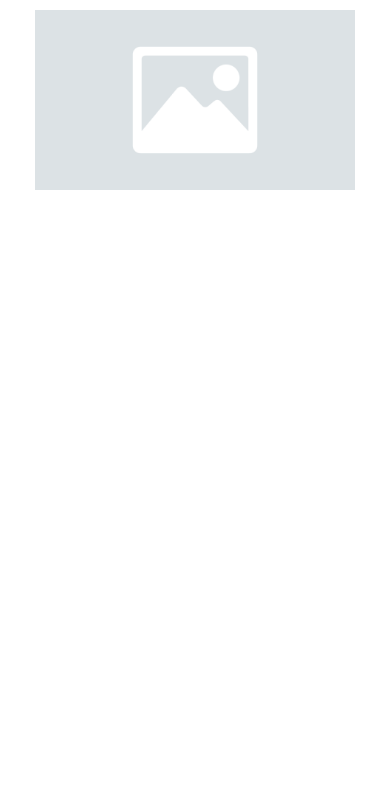
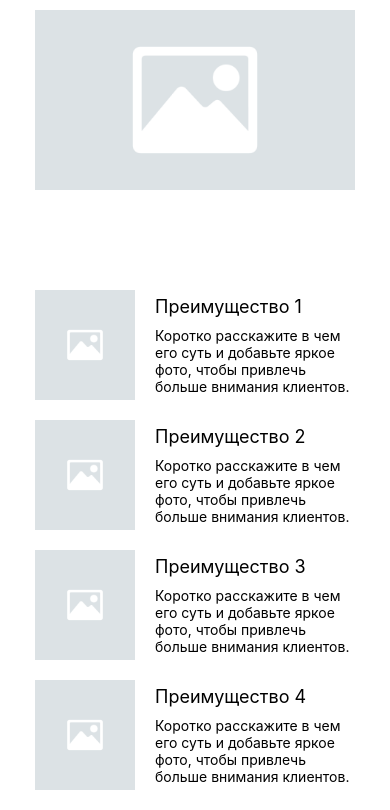
Before and after one commit to BulatGim/templates, a React (Create React App) app: page /template2 in a window 390 px wide. Shown: the part 822-1632 px from the top of the page. Before the commit the page ends 1112 px from the top, so only its background shows below. Built offline with nearby package versions, Linux system fonts and the light colour scheme.

Commit message:
sectionAdvantages

```diff
--- /dev/null
+++ b/src/templates/template2/organisms/sectionAdvantages/Advantage/Advantage.js
@@ -0,0 +1,12 @@
+import './Advantage.scss';
+export default function Advantage(props) {
+    return (
+        <div className="advantage">
+            <img src={props.card.src} alt="" className="advantage__img"></img>
+            <div className="advantage__text">
+                <h3 className="advantage__title">{props.card.title}</h3>
+                <h4 className="advantage__subtitle">{props.card.subtitle}</h4>
+            </div>
+        </div>
+    )
+}
--- /dev/null
+++ b/src/templates/template2/organisms/sectionAdvantages/Advantage/Advantage.scss
@@ -0,0 +1,120 @@
+.advantage {
+    max-width: 670px;
+    height: 190px;
+    display: flex;
+    align-items: center;
+    margin-right: 30px;
+    margin-bottom: 30px;
+
+    &:nth-child(2n) {
+        margin-right: 0;
+    }
+
+    &__img {
+        height: 100%;
+        width: 190px;
+    }
+
+    &__text {
+        margin-left: 25px;
+    }
+
+    &__title {
+        margin-bottom: 15px;
+    }
+
+    @media (min-width: 1280px) and (max-width: 1439px) {
+        max-width: 570px;
+        height: 170px;
+
+        &__img {
+            width: 170px;
+        }
+    }
+
+    @media (min-width: 1024px) and (max-width: 1279px) {
+        max-width: 460px;
+        height: 140px;
+        margin-right: 20px;
+        margin-bottom: 25px;
+
+        &__img {
+            width: 140px;
+        }
+
+        &__text {
+            height: 100%;
+        }
+
+        &__title {
+            margin-bottom: 3px;
+        }
+    }
+
+    @media (min-width: 768px) and (max-width: 1023px) {
+        max-width: 100%;
+        height: 100%;
+        margin-right: 15px;
+        margin-bottom: 30px;
+
+        &__img {
+            width: 90px;
+            height: 90px;
+            align-self: start;
+            margin-bottom: auto;
+        }
+
+        &__text {
+            margin-left: 20px;
+        }
+
+        &__title {
+            margin-bottom: 10px;
+        }
+    }
+
+    @media (min-width: 560px) and (max-width: 767px) {
+        max-width: 100%;
+        height: 100%;
+        margin-right: 0;
+        margin-bottom: 20px;
+
+        &__img {
+            width: 90px;
+            height: 90px;
+            align-self: start;
+            margin-bottom: auto;
+        }
+
+        &__text {
+            margin-left: 20px;
+        }
+
+        &__title {
+            margin-bottom: 10px;
+        }
+    }
+
+    @media (min-width: 320px) and (max-width: 559px) {
+        max-width: 100%;
+        height: 100%;
+        margin-right: 0;
+        margin-bottom: 20px;
+
+        &__img {
+            width: 100px;
+            height: 110px;
+            object-fit: cover;
+            align-self: start;
+            margin-bottom: auto;
+        }
+
+        &__text {
+            margin-left: 20px;
+        }
+
+        &__title {
+            margin-bottom: 10px;
+        }
+    }
+}
--- /dev/null
+++ b/src/templates/template2/organisms/sectionAdvantages/sectionAdvantages.js
@@ -0,0 +1,24 @@
+import './sectionAdvantages.scss';
+import img from './imgs/review_img.svg'
+import Advantage from './Advantage/Advantage';
+export default function SectionAdvantages() {
+    const reviewsCards = [
+        { id: 1, src: img, title: 'Преимущество 1', subtitle: 'Коротко расскажите в чем его суть и добавьте яркое фото, чтобы привлечь больше внимания клиентов.' },
+        { id: 2, src: img, title: 'Преимущество 2', subtitle: 'Коротко расскажите в чем его суть и добавьте яркое фото, чтобы привлечь больше внимания клиентов.' },
+        { id: 3, src: img, title: 'Преимущество 3', subtitle: 'Коротко расскажите в чем его суть и добавьте яркое фото, чтобы привлечь больше внимания клиентов.' },
+        { id: 4, src: img, title: 'Преимущество 4', subtitle: 'Коротко расскажите в чем его суть и добавьте яркое фото, чтобы привлечь больше внимания клиентов.' },
+    ]
+    return (
+        <div className="template2SectionAdvantages">
+            <div className="template2SectionAdvantages__content">
+                <div className="template2SectionAdvantages__container">
+                    {reviewsCards.map((card) => (
+                        <Advantage
+                            card={card}
+                            key={card.id} />
+                    ))}
+                </div>
+            </div>
+        </div>
+    )
+}
--- /dev/null
+++ b/src/templates/template2/organisms/sectionAdvantages/sectionAdvantages.scss
@@ -0,0 +1,39 @@
+.template2SectionAdvantages{
+    &__content{
+        max-width:1440px;
+        margin: 0 auto;
+        display: flex;
+        flex-direction: column;
+        align-items: center;
+    }
+    &__container{
+        display: flex;
+        flex-wrap: wrap;
+        justify-content: space-between;
+    }
+    @media (min-width: 1280px) and (max-width: 1439px){
+        &__content{
+            max-width:1170px;
+        }
+    }
+    @media (min-width: 1024px) and (max-width: 1279px){
+        &__content{
+            max-width:940px;
+        }
+    }
+    @media (min-width: 768px) and (max-width: 1023px) {
+        &__content{
+            max-width:720px;
+        }
+    }
+    @media (min-width: 560px) and (max-width: 767px){
+        &__content{
+            max-width:525px;
+        }
+    }
+    @media (min-width: 320px) and (max-width: 559px){
+        &__content{
+            max-width:320px;
+        }
+    }
+}
--- a/src/templates/template2/template2.js
+++ b/src/templates/template2/template2.js
@@ -1,4 +1,5 @@
 import SectionAboutCompany from './organisms/sectionAboutCompany/sectionAboutCompany';
+import SectionAdvantages from './organisms/sectionAdvantages/sectionAdvantages';
 import SectionHeader from './organisms/sectionHeader/sectionHeader';
 import SectionInfo from './organisms/sectionInfo/sectionInfo';
 import './template2.scss';
@@ -9,6 +10,7 @@ export default function Template2(){
             {/* <SectionHeader/> */}
             <SectionInfo/>
             <SectionAboutCompany/>
+            <SectionAdvantages/>
         </div>
     )
 }
```
Also changed, not shown: src/templates/template2/organisms/sectionAdvantages/imgs/review_img.svg (added).
